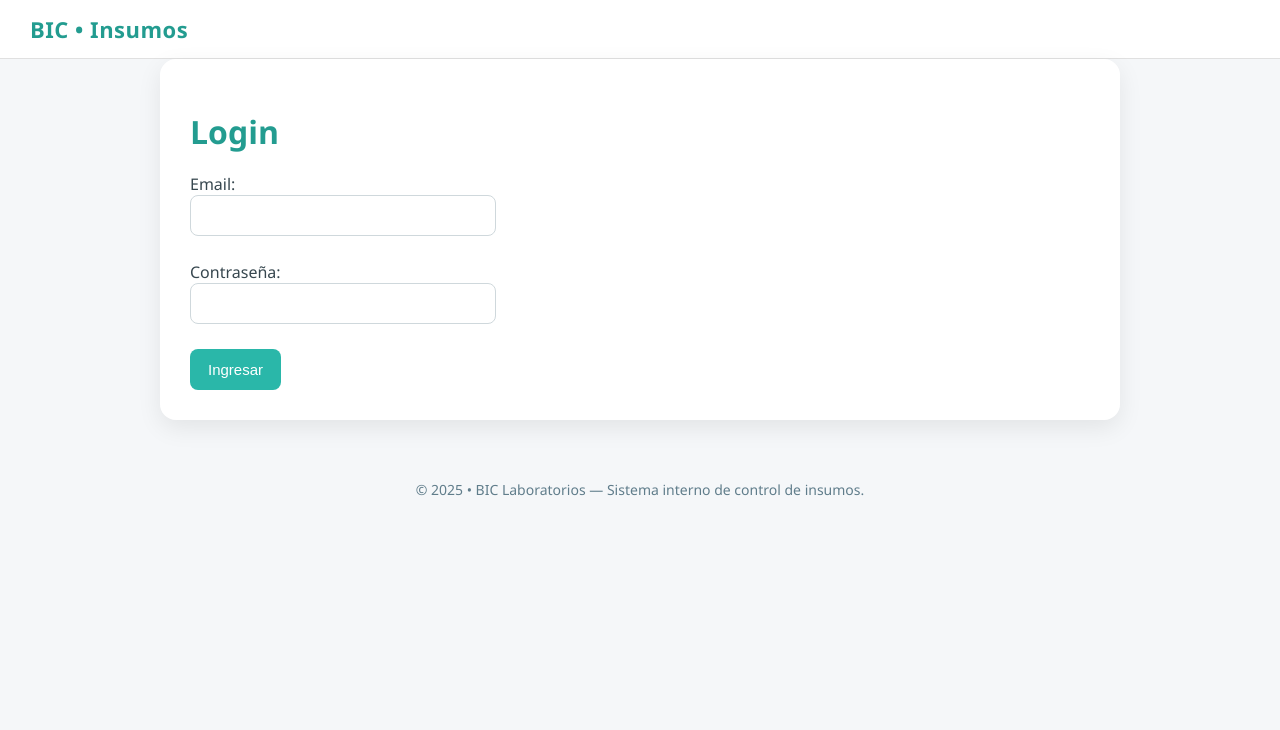
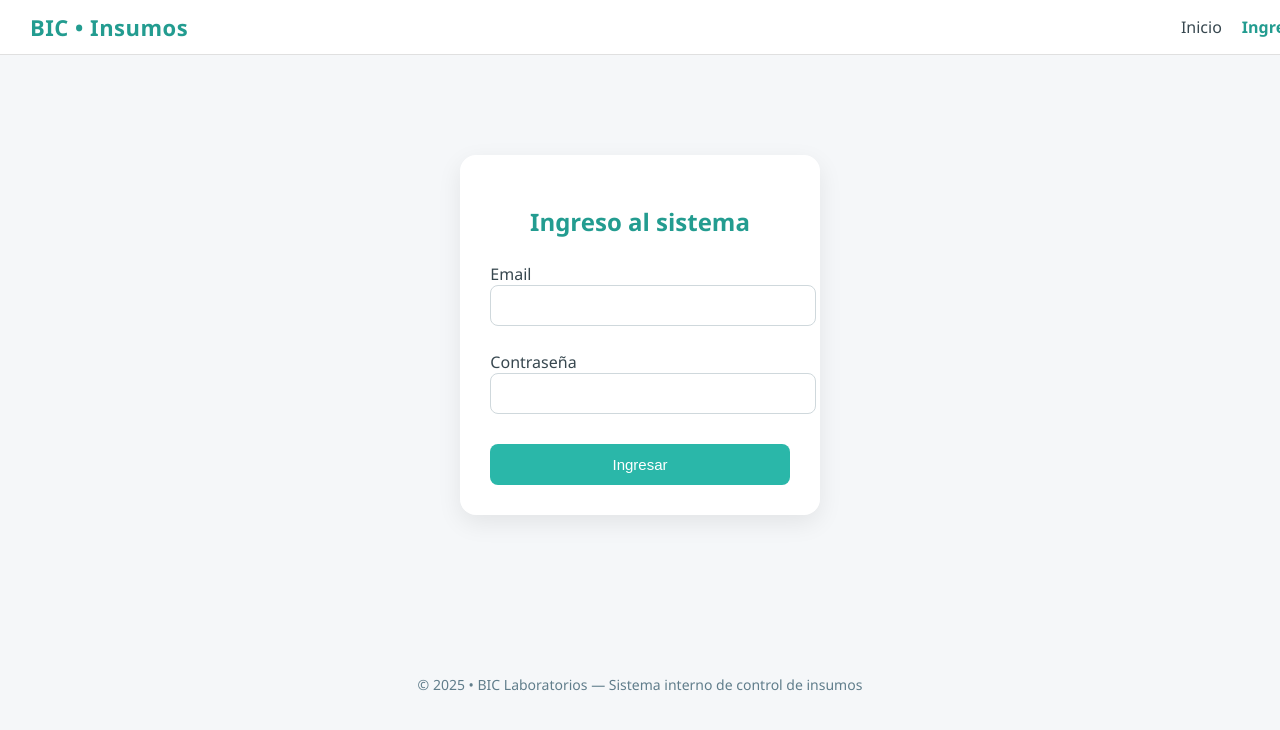
Before and after one commit to Facurr/mcga-frontend, a React (Vite) app: page /login in a window 1280 px wide. Shown: the top 730 px of the page. Built offline with nearby package versions, Linux system fonts and the light colour scheme.

Commit message:
Actualizacion general

```diff
--- a/src/App.jsx
+++ b/src/App.jsx
@@ -4,39 +4,18 @@ import Home from "./pages/Home";
 import Login from "./pages/Login";
 import Dashboard from "./pages/Dashboard";
 import PrivateRoute from "./components/PrivateRoute";
-
 import Header from "./components/Header";
 import Footer from "./components/Footer";
 
 function App() {
   return (
     <BrowserRouter>
+      <Header />
+
       <Routes>
-        {/* HOME */}
-        <Route
-          path="/"
-          element={
-            <>
-              <Header />
-              <Home />
-              <Footer />
-            </>
-          }
-        />
+        <Route path="/" element={<Home />} />
+        <Route path="/login" element={<Login />} />
 
-        {/* LOGIN */}
-        <Route
-          path="/login"
-          element={
-            <>
-              <Header />
-              <Login />
-              <Footer />
-            </>
-          }
-        />
-
-        {/* DASHBOARD (SIN HEADER GLOBAL) */}
         <Route
           path="/dashboard"
           element={
@@ -46,6 +25,8 @@ function App() {
           }
         />
       </Routes>
+
+      <Footer />
     </BrowserRouter>
   );
 }
--- a/src/components/Footer.jsx
+++ b/src/components/Footer.jsx
@@ -1,13 +1,15 @@
 export default function Footer() {
   return (
-    <div style={{
-      textAlign: "center",
-      padding: "20px",
-      marginTop: "40px",
-      color: "#607d8b",
-      fontSize: "14px"
-    }}>
-      © {new Date().getFullYear()} • BIC Laboratorios — Sistema interno de control de insumos.
-    </div>
+    <footer
+      style={{
+        textAlign: "center",
+        padding: "20px",
+        marginTop: "40px",
+        color: "#607d8b",
+        fontSize: "14px",
+      }}
+    >
+      © 2025 • BIC Laboratorios — Sistema interno de control de insumos
+    </footer>
   );
 }
--- a/src/components/Header.jsx
+++ b/src/components/Header.jsx
@@ -1,26 +1,63 @@
-// src/components/Header.jsx
+import { Link } from "react-router-dom";
+
 export default function Header() {
   return (
     <header
       style={{
         width: "100%",
-        background: "white",
+        backgroundColor: "white",
         borderBottom: "1px solid #e0e0e0",
-        padding: "14px 30px",
+        padding: "12px 30px",
         display: "flex",
+        justifyContent: "space-between",
         alignItems: "center",
+        position: "sticky",
+        top: 0,
+        zIndex: 100,
       }}
     >
+      {/* Logo / Marca */}
       <div
         style={{
           fontSize: "22px",
-          fontWeight: "700",
+          fontWeight: 700,
           color: "var(--primary-dark)",
           letterSpacing: "0.5px",
         }}
       >
         BIC • Insumos
       </div>
+
+      {/* Navegación */}
+      <nav
+        style={{
+          display: "flex",
+          gap: "20px",
+          alignItems: "center",
+        }}
+      >
+        <Link
+          to="/"
+          style={{
+            textDecoration: "none",
+            color: "var(--text)",
+            fontWeight: 500,
+          }}
+        >
+          Inicio
+        </Link>
+
+        <Link
+          to="/login"
+          style={{
+            textDecoration: "none",
+            color: "var(--primary-dark)",
+            fontWeight: 600,
+          }}
+        >
+          Ingresar
+        </Link>
+      </nav>
     </header>
   );
 }
--- a/src/pages/Dashboard.jsx
+++ b/src/pages/Dashboard.jsx
@@ -1,4 +1,3 @@
-// src/pages/Dashboard.jsx
 import { useEffect, useState } from "react";
 import { api } from "../api/api";
 import { useAuth } from "../hooks/useAuth";
@@ -78,28 +77,15 @@ export default function Dashboard() {
 
   return (
     <>
-      {/* BANNER PRINCIPAL (AHORA ES EL HEADER REAL) */}
-      <div
-        style={{
-          width: "100%",
-          height: "180px",
-          background: "var(--primary)",
-          display: "flex",
-          alignItems: "center",
-          justifyContent: "center",
-          color: "white",
-          fontSize: "26px",
-          fontWeight: "600",
-          letterSpacing: "1px",
-        }}
-      >
+      {/* ===== BANNER FULL WIDTH REAL ===== */}
+      <div className="banner">
         Panel de Insumos – BIC
       </div>
 
-      {/* ACTION BAR */}
+      {/* ===== ACTION BAR CENTRADA ===== */}
       <ActionBar isLogged={true} onLogout={logout} />
 
-      {/* CONTENIDO */}
+      {/* ===== CONTENIDO ===== */}
       <div className="container">
         {errorMsg && <div className="error-box">{errorMsg}</div>}
 
@@ -153,7 +139,7 @@ export default function Dashboard() {
 
             {products.map((p) => (
               <div key={p._id} className="product-item">
-                <span className="product-text">
+                <span>
                   <strong>{p.name}</strong> – ${p.price}
                   <br />
                   {p.description}
--- a/src/pages/Home.jsx
+++ b/src/pages/Home.jsx
@@ -1,6 +1,6 @@
 import { useEffect, useState } from "react";
 import Spinner from "../components/Spinner";
-import { getPublicProducts } from "../api/products";  // ✅ usar función de API centralizada
+import { getPublicProducts } from "../api/products";
 
 export default function Home() {
   const [products, setProducts] = useState([]);
@@ -16,31 +16,16 @@ export default function Home() {
 
   return (
     <>
-      {/* Banner superior */}
-      <div
-        style={{
-          width: "100%",
-          height: "180px",
-          background: "var(--primary)",
-          display: "flex",
-          alignItems: "center",
-          justifyContent: "center",
-          color: "white",
-          fontSize: "26px",
-          fontWeight: "600",
-          letterSpacing: "1px",
-          textShadow: "0 2px 4px rgba(0,0,0,0.15)",
-        }}
-      >
+      {/* ===== BANNER FULL WIDTH ===== */}
+      <div className="banner">
         Control de Insumos – BIC
       </div>
 
-      <div className="container">
-        <h2 style={{ marginTop: "0px", color: "var(--primary-dark)" }}>
-          Sistema interno de gestión
-        </h2>
+      {/* ===== CONTENIDO ===== */}
+      <div className="container" style={{ marginTop: "40px" }}>
+        <h2 style={{ marginTop: 0 }}>Sistema interno de gestión</h2>
 
-        <p style={{ marginTop: "-5px", marginBottom: "25px", color: "#607d8b" }}>
+        <p style={{ color: "#607d8b", marginBottom: "25px" }}>
           Consulta los insumos disponibles registrados en el sistema.
         </p>
 
@@ -53,7 +38,7 @@ export default function Home() {
 
             {products.map((p) => (
               <div key={p._id} className="product-item">
-                <span className="product-text">
+                <span>
                   <strong>{p.name}</strong> – ${p.price}
                   <br />
                   {p.description}
@@ -63,22 +48,22 @@ export default function Home() {
           </>
         )}
 
-        <br />
-
-        {/* Botón login */}
+        {/* CTA LOGIN */}
+        <div style={{ marginTop: "30px", textAlign: "center" }}>
           <a
             href="/login"
             style={{
-            display: "flex",
+              display: "inline-flex",
               alignItems: "center",
               gap: "6px",
+              fontWeight: 600,
+              color: "var(--primary-dark)",
             }}
           >
-          <span className="material-icons" style={{ fontSize: "20px" }}>
-            login
-          </span>
+            <span className="material-icons">login</span>
             Ingresar
           </a>
+        </div>
       </div>
     </>
   );
--- a/src/pages/Login.jsx
+++ b/src/pages/Login.jsx
@@ -1,43 +1,59 @@
 import { useForm } from "react-hook-form";
 import { api } from "../api/api";
 import { useAuth } from "../hooks/useAuth";
-import { useNavigate } from "react-router-dom";
 
 export default function Login() {
   const { register, handleSubmit } = useForm();
   const { login } = useAuth();
-  const navigate = useNavigate();
 
   const onSubmit = async (data) => {
     try {
       const res = await api.post("/auth/login", data);
       login(res.data.token);
-      navigate("/dashboard");
-    } catch (error) {
+      window.location.href = "/dashboard";
+    } catch {
       alert("Credenciales inválidas");
     }
   };
 
   return (
-    <div className="container">
-      <h1>Login</h1>
+    <div
+      style={{
+        minHeight: "calc(100vh - 240px)", // header + footer
+        display: "flex",
+        alignItems: "center",
+        justifyContent: "center",
+      }}
+    >
+      <div className="container" style={{ maxWidth: "420px" }}>
+        <h2 style={{ textAlign: "center" }}>Ingreso al sistema</h2>
 
-      <form onSubmit={handleSubmit(onSubmit)} style={{ marginTop: "20px" }}>
+        <form onSubmit={handleSubmit(onSubmit)} style={{ marginTop: "25px" }}>
+          <div style={{ marginBottom: "15px" }}>
+            <label>Email</label>
+            <input
+              type="email"
+              {...register("email")}
+              required
+              style={{ width: "100%" }}
+            />
+          </div>
 
-        <div style={{ marginBottom: "15px" }}>
-          <label>Email:</label>
-          <br />
-          <input type="email" {...register("email")} required />
-        </div>
+          <div style={{ marginBottom: "20px" }}>
+            <label>Contraseña</label>
+            <input
+              type="password"
+              {...register("password")}
+              required
+              style={{ width: "100%" }}
+            />
+          </div>
 
-        <div style={{ marginBottom: "15px" }}>
-          <label>Contraseña:</label>
-          <br />
-          <input type="password" {...register("password")} required />
-        </div>
-
-        <button type="submit">Ingresar</button>
-      </form>
+          <button style={{ width: "100%" }} type="submit">
+            Ingresar
+          </button>
+        </form>
+      </div>
     </div>
   );
 }
```
Lines whose indentation alone changed are shown as unchanged.
